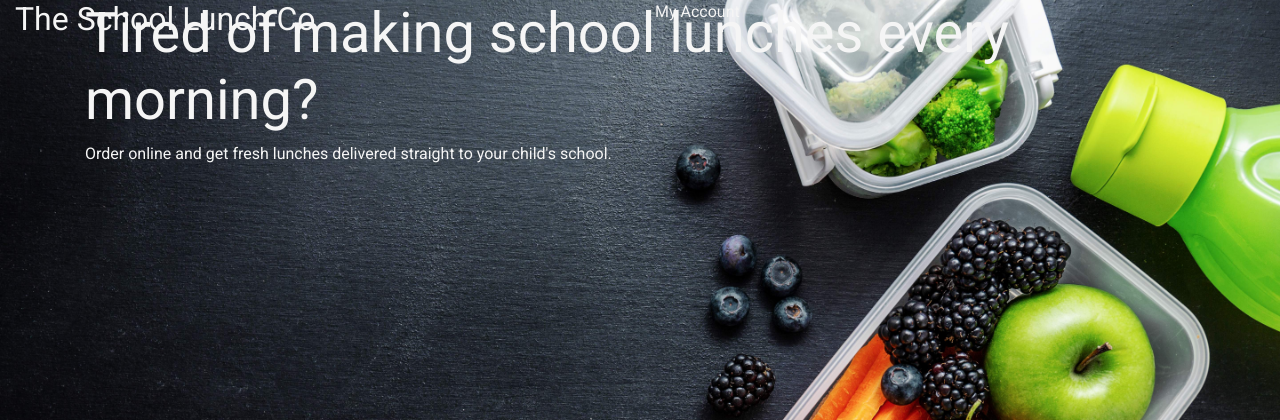
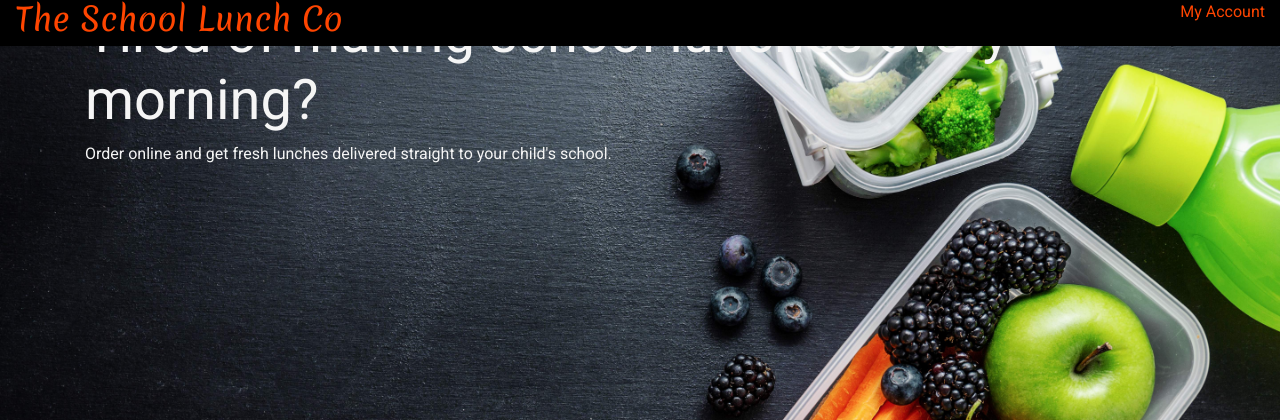
Before and after one commit to Code-Institute-Submissions/ms-project-4-v1, a Django app: page / in a window 1280 px wide. Shown: the top 420 px of the page. Run offline with Django 3.2, Linux system fonts and the light colour scheme; some libraries are stand-ins or nearby versions.

Commit message:
Style:added styling to header section

```diff
--- a/static/css/base.css
+++ b/static/css/base.css
@@ -9,3 +9,17 @@ body {
     color: whitesmoke;
     font-family: Roboto;
 }
+
+/* -------------------------------- Header */
+
+.bg-black {
+    background-color: black;
+}
+
+.text-orangered {
+    color: orangered;
+}
+
+.logo-font {
+    font-family: Merienda;
+}
--- a/templates/base.html
+++ b/templates/base.html
@@ -41,7 +41,7 @@
                 <h2 class="logo-font text-orangered">The School Lunch Co</h2>
             </div>
             <div class="col-6">
-                <p class="text-orangered">My Account</p>
+                <p class="text-orangered text-right">My Account</p>
             </div>
         </div>
     </header>
```
